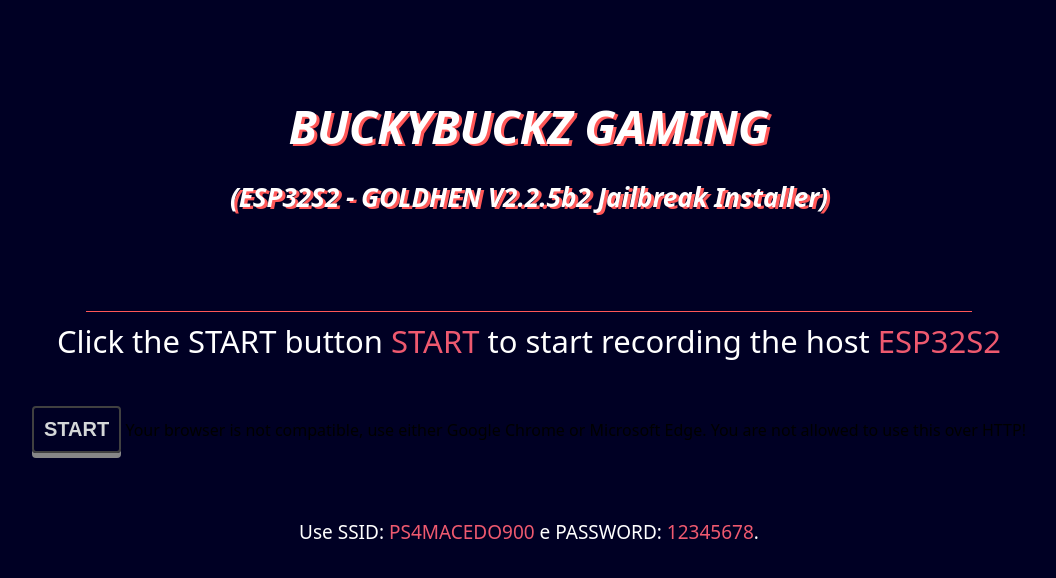
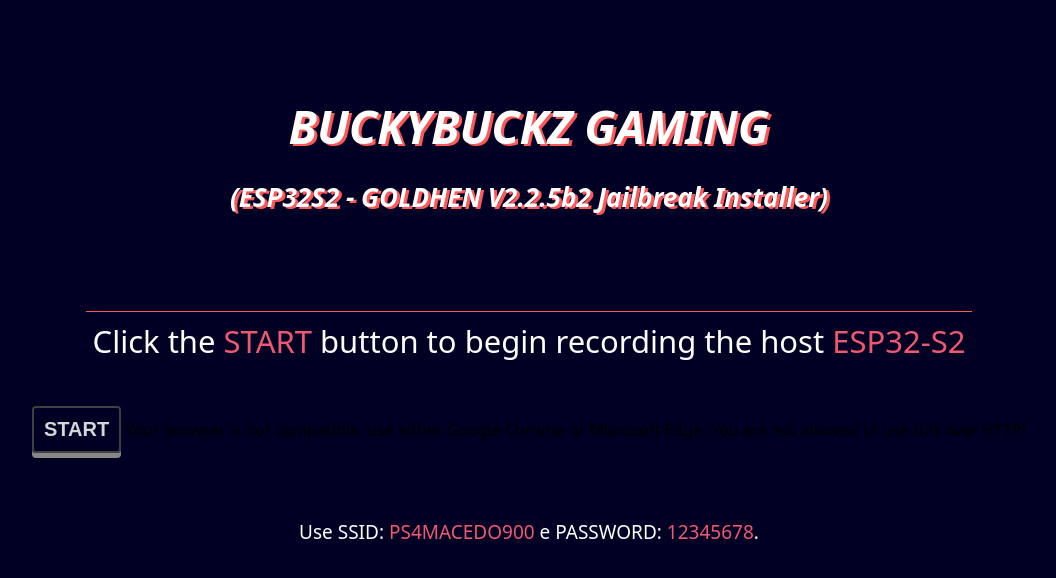
Before and after one commit to buckzg/buckzgesp.github.io, a plain HTML site: page index.html in a window 1280 px wide. Shown: the whole page, without its empty margins (111-1167 px from the left). Drawn offline with Linux system fonts and the light colour scheme; a script that the page names is missing.

Commit message:
Update index.html

```diff
--- a/index.html
+++ b/index.html
@@ -7,7 +7,7 @@
   src="https://unpkg.com/esp-web-tools@8.0.6/dist/web/install-button.js?module"
 ></script>
 
-<body onload=setTimeout(poc,150)><br><br><br><h1><center><font style='color:#fff;font-size:46px;font-weight:bold;margin:0 0 0 0.0;text-shadow:3px 2px #ff5757;'><i>BUCKYBUCKZ GAMING</i></font></center></h1><div><center><font style='color:#fff;font-size:26px;font-weight:bold;margin:0 0 0 0.0;text-shadow:3px 2px #ff5757;'><i>(ESP32S2 - GOLDHEN V2.2.5b2 Jailbreak Installer)</i></font></center></div><br><br><br><br><hr width="70%" size="1" color="#ff5757"><div id=progress style=font-size:31px;text-align:center;color:#fff>Click the START button <font color="#ee596f">START</font> to start recording the host <font color="#ee596f">ESP32S2</font></div></center><br><br>
+<body onload=setTimeout(poc,150)><br><br><br><h1><center><font style='color:#fff;font-size:46px;font-weight:bold;margin:0 0 0 0.0;text-shadow:3px 2px #ff5757;'><i>BUCKYBUCKZ GAMING</i></font></center></h1><div><center><font style='color:#fff;font-size:26px;font-weight:bold;margin:0 0 0 0.0;text-shadow:3px 2px #ff5757;'><i>(ESP32S2 - GOLDHEN V2.2.5b2 Jailbreak Installer)</i></font></center></div><br><br><br><br><hr width="70%" size="1" color="#ff5757"><div id=progress style=font-size:31px;text-align:center;color:#fff>Click the <font color="#ee596f">START</font> button to begin recording the host <font color="#ee596f">ESP32-S2</font></div></center><br><br>
 
 <esp-web-install-button
   manifest="esp.json"
```
